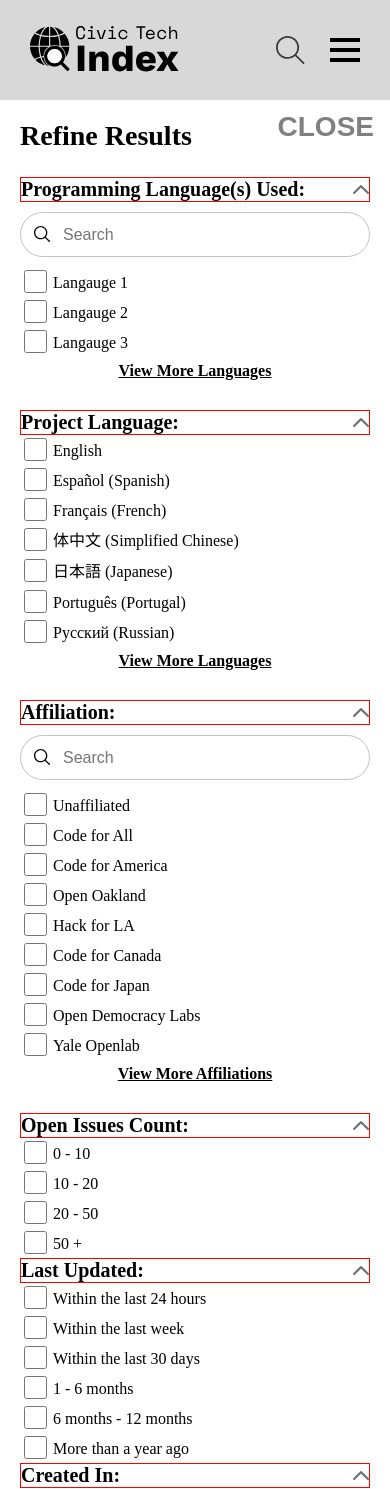
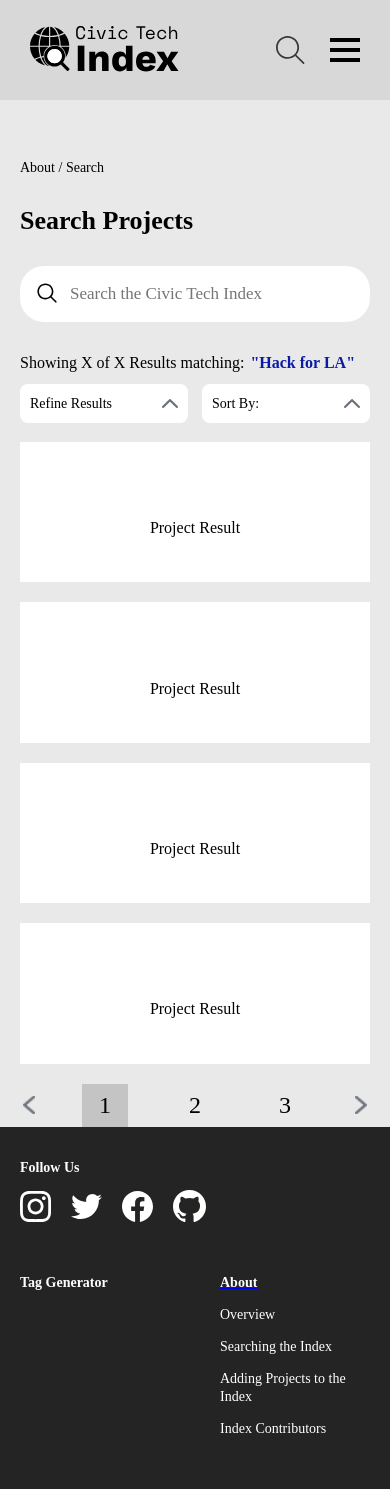
Before and after one commit to civictechindex/CTI-website-frontend, a React (Create React App) app: page /searching-the-index in a window 390 px wide. Shown: the top 1489 px of the page. Built offline with nearby package versions, Linux system fonts and the light colour scheme; what webfontloader would draw is missing.

Commit message:
Update refine results mobile styling

```diff
--- a/src/pages/Search/RefineResults/index.js
+++ b/src/pages/Search/RefineResults/index.js
@@ -9,15 +9,23 @@ const RefineResults = ({ isDisplay, setIsDisplay }) => {
   const openIssuesOption = useRef(null)
   const lastUpdatedOption = useRef(null)
   const createdInOption = useRef(null)
+  const progLangOptionArrow = useRef(null)
+  const projLangOptionArrow = useRef(null)
+  const affiliationOptionArrow = useRef(null)
+  const openIssuesOptionArrow = useRef(null)
+  const lastUpdatedOptionArrow = useRef(null)
+  const createdInOptionArrow = useRef(null)
 
 
   const classes = useStyles()
 
-  const toggleResultsSection = (ref) => {
-    if(ref.current.className === classes.refineResultsOptionsContainer) {
-      ref.current.className = `${classes.refineResultsOptionsContainer} ${classes.displayOption}`
+  const toggleResultsSection = (optionRef, arrowRef) => {
+    if(optionRef.current.className === classes.refineResultsOptionsContainer) {
+      optionRef.current.className = `${classes.refineResultsOptionsContainer} ${classes.closeOptionsDisplay}`
+      arrowRef.current.className = `${classes.refineResultsArrow} ${classes.flipArrow}`
     } else {
-      ref.current.className = classes.refineResultsOptionsContainer
+      optionRef.current.className = classes.refineResultsOptionsContainer
+      arrowRef.current.className = classes.refineResultsArrow
     }
   }
 
@@ -35,9 +43,9 @@ const RefineResults = ({ isDisplay, setIsDisplay }) => {
         <button className={classes.refineResultsButton} onClick={() => setIsDisplay(false)}>CLOSE</button>
         <h1 className={classes.refineResultsHeading}>Refine Results</h1>
         <div className={classes.refineResultsSection}>
-          <div onClick={() => toggleResultsSection(progLangOption)} className={classes.refineResultsSubHeadingContainer}>
+          <div onClick={() => toggleResultsSection(progLangOption, progLangOptionArrow)} className={classes.refineResultsSubHeadingContainer}>
             <h3 className={classes.refineResultsSubHeading}>Programming Language(s) Used:</h3>
-            <img className={classes.refineResultsArrow} src='/images/arrow.png' alt='drop down arrow' />
+            <img className={classes.refineResultsArrow} ref={progLangOptionArrow} src='/images/arrow.png' alt='drop down arrow' />
           </div>
           <div className={classes.refineResultsOptionsContainer} ref={progLangOption}>
             <input className={classes.refineResultsSearch} placeholder='Search'/>
@@ -57,9 +65,9 @@ const RefineResults = ({ isDisplay, setIsDisplay }) => {
           </div>
         </div>
         <div className={classes.refineResultsSection}>
-          <div onClick={() => toggleResultsSection(projLangOption)} className={classes.refineResultsSubHeadingContainer}>
+          <div onClick={() => toggleResultsSection(projLangOption, projLangOptionArrow)} className={classes.refineResultsSubHeadingContainer}>
             <h3 className={classes.refineResultsSubHeading}>Project Language:</h3>
-            <img className={classes.refineResultsArrow} src='/images/arrow.png' alt='drop down arrow' />
+            <img className={classes.refineResultsArrow} ref={projLangOptionArrow} src='/images/arrow.png' alt='drop down arrow' />
           </div>
           <div className={classes.refineResultsOptionsContainer} ref={projLangOption}>
             <div className={classes.refineResultsOptionContainer}>
@@ -94,9 +102,9 @@ const RefineResults = ({ isDisplay, setIsDisplay }) => {
           </div>
         </div>
         <div className={classes.refineResultsSection}>
-          <div onClick={() => toggleResultsSection(affiliationOption)} className={classes.refineResultsSubHeadingContainer}>
+          <div onClick={() => toggleResultsSection(affiliationOption, affiliationOptionArrow)} className={classes.refineResultsSubHeadingContainer}>
             <h3 className={classes.refineResultsSubHeading}>Affiliation:</h3>
-            <img className={classes.refineResultsArrow} src='/images/arrow.png' alt='drop down arrow' />
+            <img className={classes.refineResultsArrow} ref={affiliationOptionArrow} src='/images/arrow.png' alt='drop down arrow' />
           </div>
           <div className={classes.refineResultsOptionsContainer} ref={affiliationOption}>
             <input className={classes.refineResultsSearch} placeholder='Search'/>
@@ -140,9 +148,9 @@ const RefineResults = ({ isDisplay, setIsDisplay }) => {
           </div>
         </div>
         <div className={classes.refineResultsSection}>
-          <div onClick={() => toggleResultsSection(openIssuesOption)} className={classes.refineResultsSubHeadingContainer}>
+          <div onClick={() => toggleResultsSection(openIssuesOption, openIssuesOptionArrow)} className={classes.refineResultsSubHeadingContainer}>
             <h3 className={classes.refineResultsSubHeading}>Open Issues Count:</h3>
-            <img className={classes.refineResultsArrow} src='/images/arrow.png' alt='drop down arrow' />
+            <img className={classes.refineResultsArrow} ref={openIssuesOptionArrow} src='/images/arrow.png' alt='drop down arrow' />
           </div>
           <div className={classes.refineResultsOptionsContainer} ref={openIssuesOption}>
             <div className={classes.refineResultsOptionContainer}>
@@ -164,9 +172,9 @@ const RefineResults = ({ isDisplay, setIsDisplay }) => {
           </div>
         </div>
         <div className={classes.refineResultsSection}>
-          <div onClick={() => toggleResultsSection(lastUpdatedOption)} className={classes.refineResultsSubHeadingContainer}>
+          <div onClick={() => toggleResultsSection(lastUpdatedOption, lastUpdatedOptionArrow)} className={classes.refineResultsSubHeadingContainer}>
             <h3 className={classes.refineResultsSubHeading}>Last Updated:</h3>
-            <img className={classes.refineResultsArrow} src='/images/arrow.png' alt='drop down arrow' />
+            <img className={classes.refineResultsArrow} ref={lastUpdatedOptionArrow} src='/images/arrow.png' alt='drop down arrow' />
           </div>
           <div className={classes.refineResultsOptionsContainer} ref={lastUpdatedOption}>
             <div className={classes.refineResultsOptionContainer}>
@@ -196,9 +204,9 @@ const RefineResults = ({ isDisplay, setIsDisplay }) => {
           </div>
         </div>
         <div className={classes.refineResultsSection}>
-          <div onClick={() => toggleResultsSection(createdInOption)} className={classes.refineResultsSubHeadingContainer}>
+          <div onClick={() => toggleResultsSection(createdInOption, createdInOptionArrow)} className={classes.refineResultsSubHeadingContainer}>
             <h3 className={classes.refineResultsSubHeading}>Created In:</h3>
-            <img className={classes.refineResultsArrow} src='/images/arrow.png' alt='drop down arrow' />
+            <img className={classes.refineResultsArrow} ref={createdInOptionArrow} src='/images/arrow.png' alt='drop down arrow' />
           </div>
           <div className={classes.refineResultsOptionsContainer} ref={createdInOption}>
             <div className={classes.refineResultsOptionContainer}>
@@ -227,6 +235,7 @@ const RefineResults = ({ isDisplay, setIsDisplay }) => {
             </div>
           </div>
         </div>
+        <button className={classes.refineResultsResetButton}>Reset Filters</button>
       </div>
     </div>
   )
--- a/src/pages/Search/RefineResults/styles.js
+++ b/src/pages/Search/RefineResults/styles.js
@@ -4,8 +4,7 @@ const useStyles = createUseStyles( theme => ({
   /**********     REFINE-RESULTS SECTION     **********/
   refineResultsContainer: {
     position: 'relative',
-    // display: 'none',
-    display: 'block',
+    display: 'none',
     margin: '0',
     width: '100%',
     height: '100%',
@@ -42,13 +41,13 @@ const useStyles = createUseStyles( theme => ({
     fontSize: '28px',
   },
   refineResultsSubHeadingContainer: {
+    paddingRight: '20px',
     position: 'relative',
     width: '100%',
     cursor: 'pointer',
-    border: '1px solid red',
   },
   refineResultsSubHeading: {
-    margin: '0',
+    margin: '0 0 10px 0',
     fontSize: '20px',
   },
   refineResultsArrow: {
@@ -58,7 +57,7 @@ const useStyles = createUseStyles( theme => ({
   },
   refineResultsSearch: {
     display: 'block',
-    margin: '10px 0',
+    marginBottom: '10px',
     border: theme.buttonBorder1,
     borderRadius: '22.5px',
     width: '100%',
@@ -68,6 +67,12 @@ const useStyles = createUseStyles( theme => ({
     paddingLeft: '42px',
     fontSize: '16px',
     outline: 'none',
+  },
+  refineResultsOptionsContainer: {
+    overflow: 'hidden',
+    maxHeight: '1000px',
+    transition: 'max-height 0.5s ease-in',
+    marginBottom: '30px',
   },
   refineResultsOption: {
     border: '1px solid black',
@@ -82,11 +87,30 @@ const useStyles = createUseStyles( theme => ({
     textDecoration: 'underline',
     fontWeight: 'bold',
     textAlign: 'center',
-    margin: '5px 0 30px 0'
+    margin: '5px 0 0 0',
+  },
+  refineResultsResetButton: {
+    display: 'block',
+    width: '271px',
+    height: '52px',
+    margin: '0 auto 10px auto',
+    borderRadius: '8px',
+    fontWeight: '500',
+    fontSize: '16px',
+    fontFamily: theme.primaryFontFamily,
+    backgroundColor: theme.button1BG,
+    color: theme.button1TextColor,
   },
   display: {
     display: 'block',
-  }
+  },
+  closeOptionsDisplay: {
+    maxHeight: '0px',
+    transition: 'max-height 0.2s ease-out',
+  },
+  flipArrow: {
+    transform: 'scaleY(-1)',
+  },
 }))
 
 export default useStyles
--- a/src/pages/Search/styles.js
+++ b/src/pages/Search/styles.js
@@ -11,9 +11,9 @@ const useStyles = createUseStyles( theme => ({
       boxSizing: 'border-box',
     },
   },
-  // display: {
-  //   display: 'block',
-  // },
+  display: {
+    display: 'block',
+  },
   content: {
     width: '100%',
     margin: '0 auto',
```
